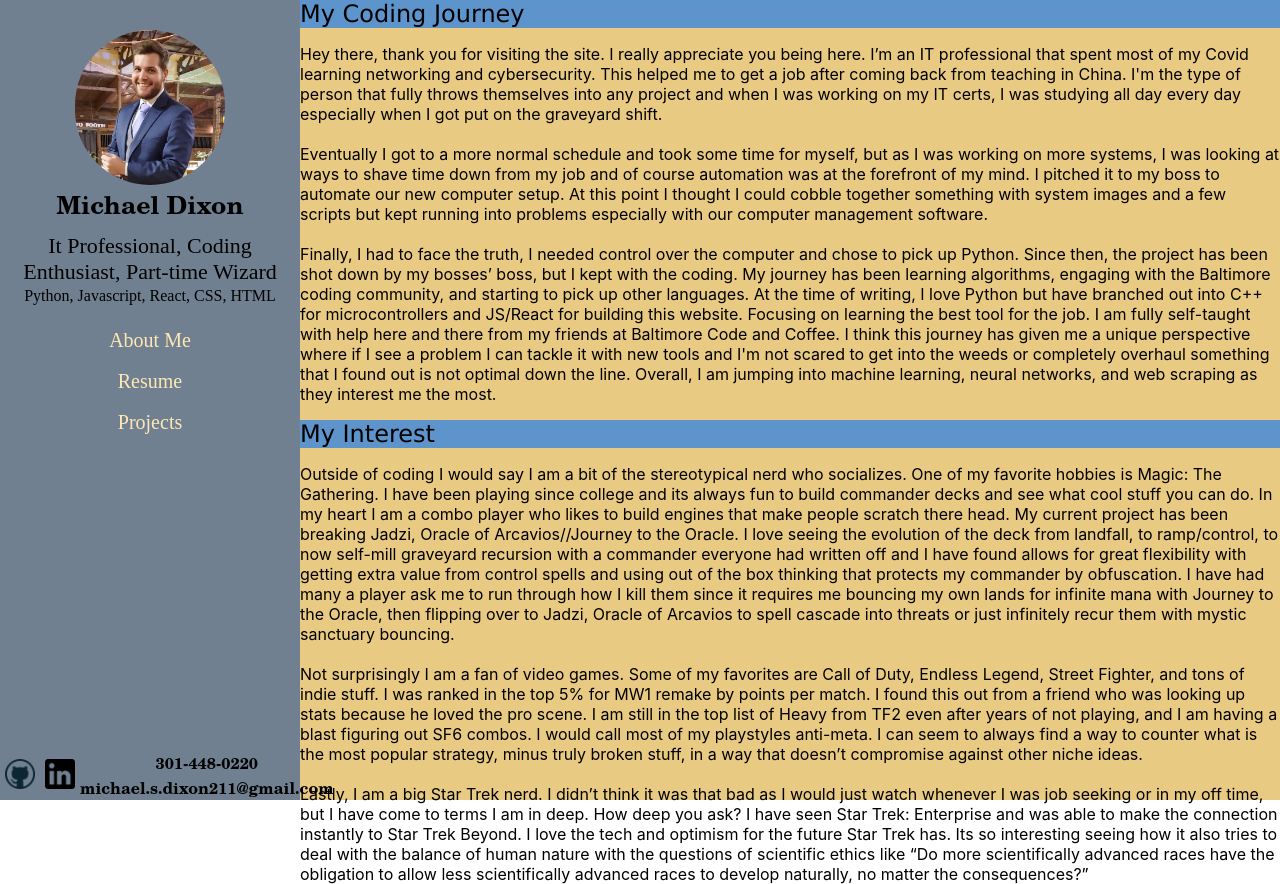
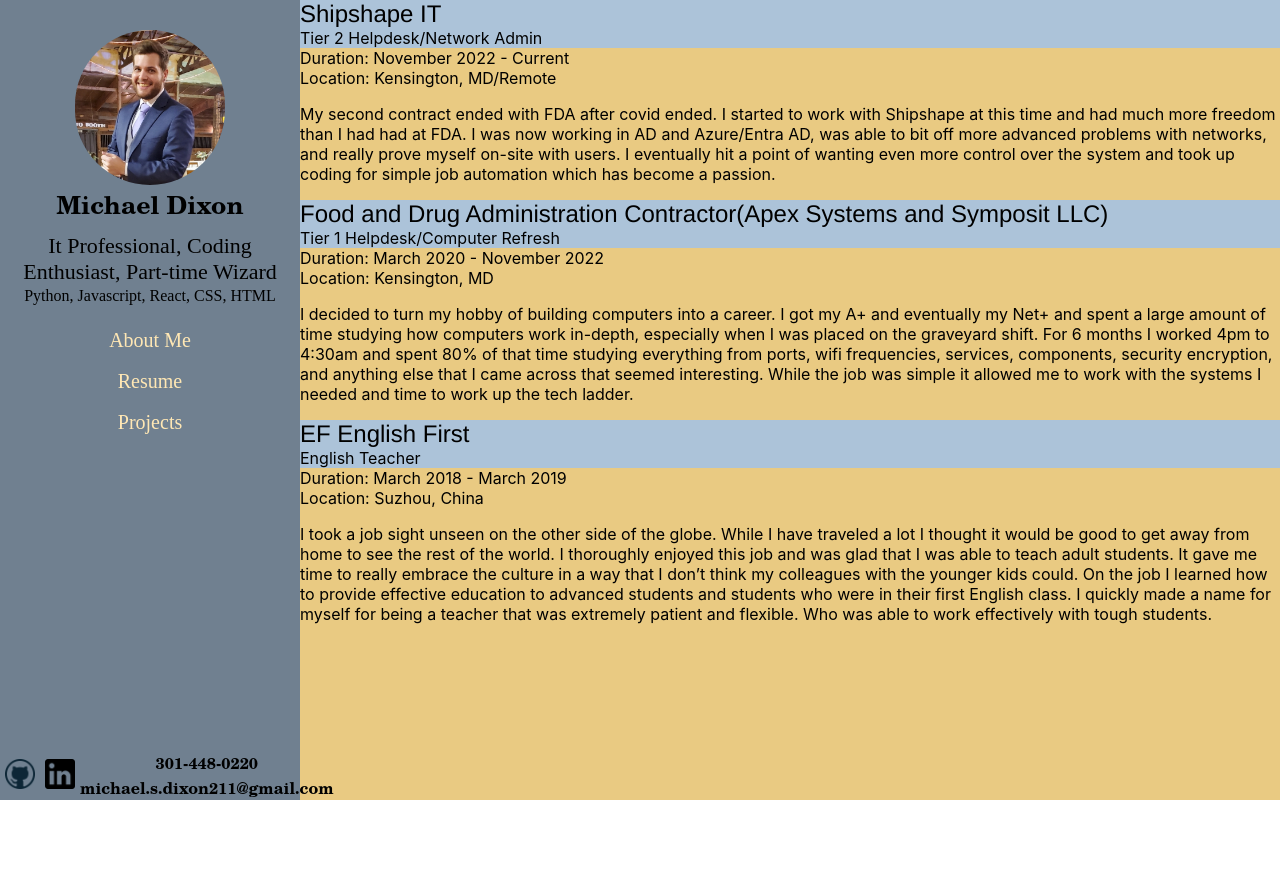
Before and after one commit to Dixon211/My_Website, a React (Create React App) app in the folder my_website/: page / in a window 1280 px wide. After the commit the page ends 800 px from the top, so only its background shows below. Built offline with nearby package versions, Linux system fonts and the light colour scheme.

Commit message:
Got Resume page up
Got the resume page up and managed to fix the issue the sidebar was having with changing size.

```diff
--- a/my_website/src/About_me.json
+++ b/my_website/src/About_me.json
@@ -4,7 +4,9 @@
 "third_p": "Finally, I had to face the truth, I needed control over the computer and chose to pick up Python. Since then, the project has been shot down by my bosses’ boss, but I kept with the coding. My journey has been learning algorithms, engaging with the Baltimore coding community, and starting to pick up other languages. At the time of writing, I love Python but have branched out into C++ for microcontrollers and JS/React for building this website. Focusing on learning the best tool for the job. I am fully self-taught with help here and there from my friends at Baltimore Code and Coffee. I think this journey has given me a unique perspective where if I see a problem I can tackle it with new tools and I'm not scared to get into the weeds or completely overhaul something that I found out is not optimal down the line. Overall, I am jumping into machine learning, neural networks, and web scraping as they interest me the most.",
 "magic_p": "Outside of coding I would say I am a bit of the stereotypical nerd who socializes. One of my favorite hobbies is Magic: The Gathering. I have been playing since college and its always fun to build commander decks and see what cool stuff you can do. In my heart I am a combo player who likes to build engines that make people scratch there head. My current project has been breaking Jadzi, Oracle of Arcavios//Journey to the Oracle. I love seeing the evolution of the deck from landfall, to ramp/control, to now self-mill graveyard recursion with a commander everyone had written off and I have found allows for great flexibility with getting extra value from control spells and using out of the box thinking that protects my commander by obfuscation. I have had many a player ask me to run through how I kill them since it requires me bouncing my own lands for infinite mana with Journey to the Oracle, then flipping over to Jadzi, Oracle of Arcavios to spell cascade into threats or just infinitely recur them with mystic sanctuary bouncing.",
 "vg_p":"Not surprisingly I am a fan of video games. Some of my favorites are Call of Duty, Endless Legend, Street Fighter, and tons of indie stuff. I was ranked in the top 5% for MW1 remake by points per match. I found this out from a friend who was looking up stats because he loved the pro scene. I am still in the top list of Heavy from TF2 even after years of not playing, and I am having a blast figuring out SF6 combos. I would call most of my playstyles anti-meta. I can seem to always find a way to counter what is the most popular strategy, minus truly broken stuff, in a way that doesn’t compromise against other niche ideas.",
-"startrek_p": "Lastly, I am a big Star Trek nerd. I didn’t think it was that bad as I would just watch whenever I was job seeking or in my off time, but I have come to terms I am in deep. How deep you ask? I have seen Star Trek: Enterprise and was able to make the connection instantly to Star Trek Beyond. I love the tech and optimism for the future Star Trek has. Its so interesting seeing how it also tries to deal with the balance of human nature with the questions of scientific ethics like “Do more scientifically advanced races have the obligation to allow less scientifically advanced races to develop naturally, no matter the consequences?”"
+"startrek_p": "Lastly, I am a big Star Trek nerd. I didn’t think it was that bad as I would just watch whenever I was job seeking or in my off time, but I have come to terms I am in deep. How deep you ask? I have seen Star Trek: Enterprise and was able to make the connection instantly to Star Trek Beyond. I love the tech and optimism for the future Star Trek has. Its so interesting seeing how it also tries to deal with the balance of human nature with the questions of scientific ethics like “Do more scientifically advanced races have the obligation to allow less scientifically advanced races to develop naturally, no matter the consequences?”",
 
-
+"EF_desc": "I took a job sight unseen on the other side of the globe. While I have traveled a lot I thought it would be good to get away from home to see the rest of the world. I thoroughly enjoyed this job and was glad that I was able to teach adult students. It gave me time to really embrace the culture in a way that I don’t think my colleagues with the younger kids could. On the job I learned how to provide effective education to advanced students and students who were in their first English class. I quickly made a name for myself for being a teacher that was extremely patient and flexible. Who was able to work effectively with tough students.",
+"FDA_desc": "I decided to turn my hobby of building computers into a career. I got my A+ and eventually my Net+ and spent a large amount of time studying how computers work in-depth, especially when I was placed on the graveyard shift. For 6 months I worked 4pm to 4:30am and spent 80% of that time studying everything from ports, wifi frequencies, services, components, security encryption, and anything else that I came across that seemed interesting. While the job was simple it allowed me to work with the systems I needed and time to work up the tech ladder.",
+"Shipshape_desc": "My second contract ended with FDA after covid ended. I started to work with Shipshape at this time and had much more freedom than I had had at FDA. I was now working in AD and Azure/Entra AD, was able to bit off more advanced problems with networks, and really prove myself on-site with users.  I eventually hit a point of wanting even more control over the system and took up coding for simple job automation which has become a passion."
 }
--- a/my_website/src/App.css
+++ b/my_website/src/App.css
@@ -6,6 +6,7 @@
 
 .main{
 display: flex;
+flex-direction: row;
 
 }
 
@@ -15,8 +16,13 @@
   height: 100vh;
   background-color: slategray;
   background-size: cover;
-  min-width: 300px;
+  width: 36vw;
+  max-width: 300px;
   align-items: center;
+}
+
+.right{
+  width:100vw;
 }
 
 .headshot{
@@ -110,3 +116,27 @@
 .about_me_p{
   font-size: 16px;
 }
+
+
+.resume_background{
+  background-color: rgb(233, 202, 130);
+  height: 100vh;
+  display: flex;
+  flex-direction: column
+}
+
+.resume_header_background{
+  background-color: rgb(172, 195, 217);
+  display: flex;
+  flex-direction: column;
+}
+
+.resume_label{
+  font-family: 'Franklin Gothic Medium', 'Arial Narrow', Arial, sans-serif;
+  font-size: 24px;
+}
+
+.resume_body{
+  direction: flex;
+  flex-direction: column;
+}
--- a/my_website/src/App.js
+++ b/my_website/src/App.js
@@ -1,6 +1,7 @@
 import './App.css';
 import AboutMeSection from './About_me_section.js';
 import SidebarSection from './Sidebar.js';
+import ResumeSection from './Resume.js';
 
 
 
@@ -13,7 +14,7 @@
     <div className='main'>
         <SidebarSection />
       <div className='right'>
-        <AboutMeSection />
+        <ResumeSection/>
       </div>
     </div>
   );
--- /dev/null
+++ b/my_website/src/Resume.js
@@ -0,0 +1,48 @@
+import './App.css';
+import resume_text from './About_me.json';
+
+function Resume_section() {
+    return(
+    <div className='resume_background'>
+        <div className='resume_entry'>
+            <div className='resume_header_background'>
+                <label className='resume_label'>Shipshape IT</label>
+                <label className='resume_sublabel'>Tier 2 Helpdesk/Network Admin</label>
+            </div>
+            <div className='resume_body'>
+                <label className='resume_info'>Duration: November 2022 - Current</label>
+                <br />
+                <label className='resume_info'>Location: Kensington, MD/Remote</label>
+                <p>{resume_text.Shipshape_desc}</p>
+            </div>
+            <div className='resume_entry'>
+            <div className='resume_header_background'>
+                <label className='resume_label'>Food and Drug Administration Contractor(Apex Systems and Symposit LLC)</label>
+                <label className='resume_sublabel'>Tier 1 Helpdesk/Computer Refresh</label>
+            </div>
+            <div className='resume_body'>
+                <label className='resume_info'>Duration: March 2020 - November 2022</label>
+                <br />
+                <label className='resume_info'>Location: Kensington, MD</label>
+                <p>{resume_text.FDA_desc}</p>
+            </div>
+            </div>
+            <div className='resume_entry'>
+            <div className='resume_header_background'>
+                <label className='resume_label'>EF English First</label>
+                <label className='resume_sublabel'>English Teacher</label>
+            </div>
+            <div className='resume_body'>
+                <label className='resume_info'>Duration: March 2018 - March 2019</label>
+                <br />
+                <label className='resume_info'>Location: Suzhou, China</label>
+                <p>{resume_text.EF_desc}</p>
+            </div>
+            </div>
+        </div>
+    </div>
+    );
+}
+
+
+export default Resume_section
```
